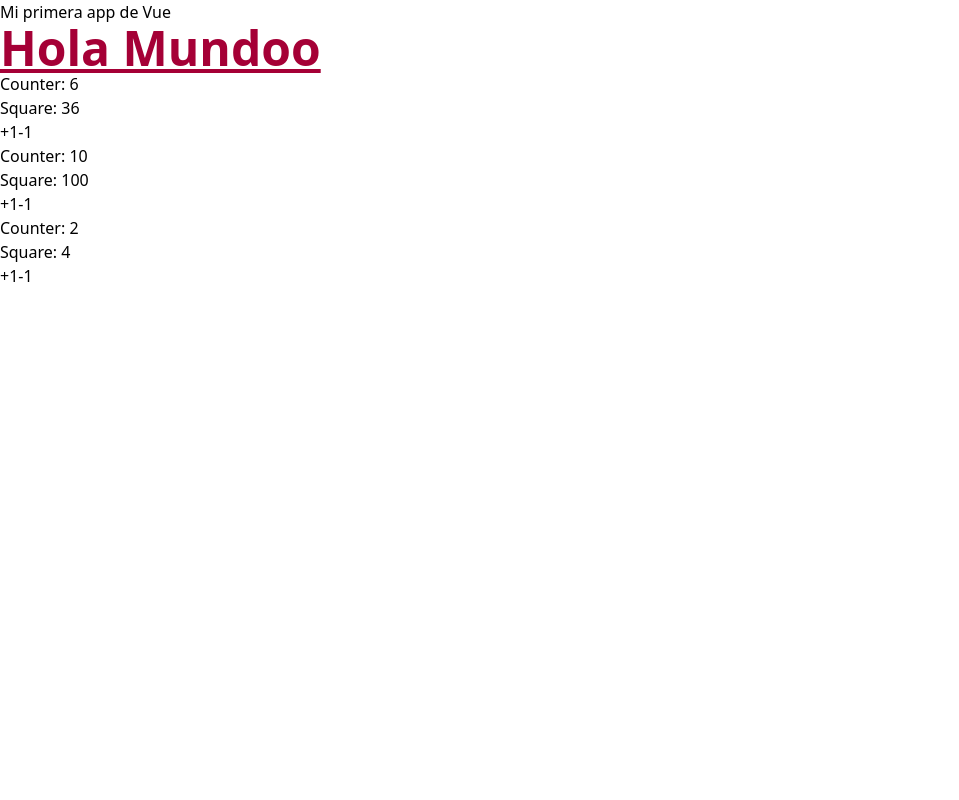
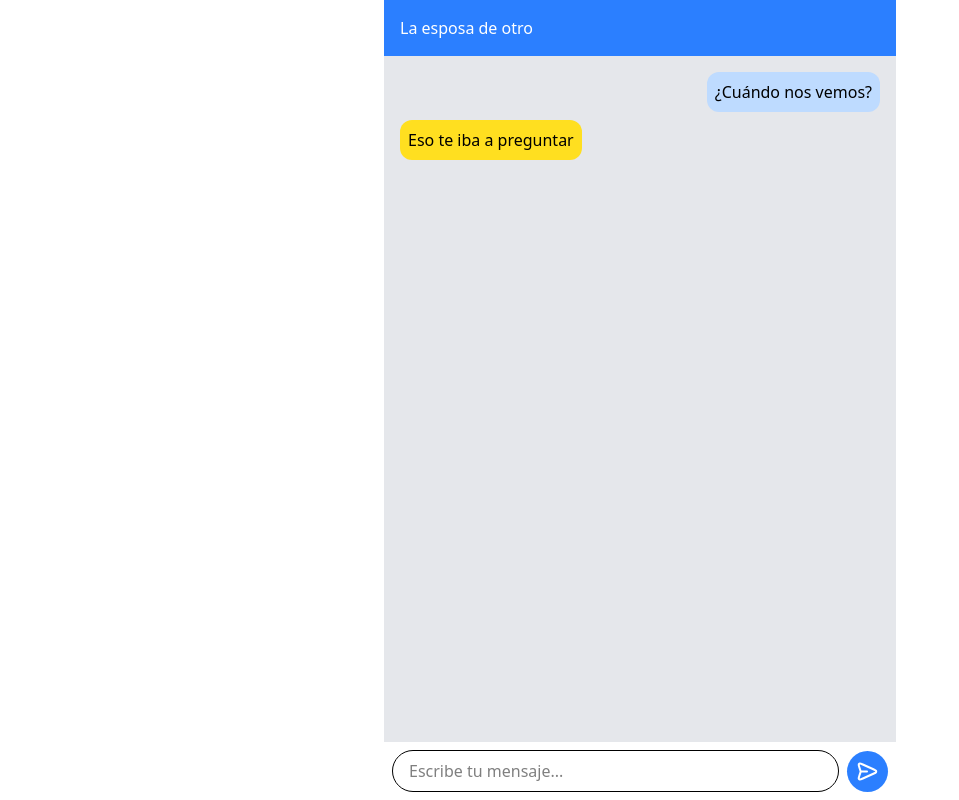
Before and after one commit to abertod/indecision-app, a Vue app: page / in a window 1280 px wide. Shown: the whole page, without its empty margins (0-959 px from the left). Built offline with nearby package versions, Linux system fonts and the light colour scheme.

Commit message:
pantalla de chat

```diff
--- a/src/App.vue
+++ b/src/App.vue
@@ -1,17 +1,21 @@
 <template>
+  <!--
   <h1>Mi primera app de Vue</h1>
+  <h1>Hola Mundo</h1>
+  <MeusNumerator :valorem="6" />
+  <MeusNumeratorScript :valorem="10" />
+  <MeusNumeratorScript2 :valorem="2" />
+  -->
 
-  <h1 class="text-5xl text-rose-800 font-bold underline">Hola Mundoo</h1>
-
-  <MeusNumerator :valorem="6" />
-
-  <MeusNumeratorScript :valorem="10" />
-
-  <MeusNumeratorScript2 :valorem="2" />
+  <IndecisionView />
 </template>
 
 <script lang="ts" setup>
+import IndecisionView from './view/IndecisionView.vue';
+
+/*
 import MeusNumerator from './components/MeusNumerator.vue';
 import MeusNumeratorScript from './components/MeusNumeratorScript.vue';
 import MeusNumeratorScript2 from './components/meus-numerator-script/MeusNumeratorScript2.vue';
+*/
 </script>
--- a/src/Components/MeusNumerator.vue
+++ b/src/Components/MeusNumerator.vue
@@ -9,15 +9,18 @@
 </template>
 
 <script lang="ts" setup>
-import { computed, ref } from 'vue';
+//import { computed, ref } from 'vue';
+import { useNumerator } from '@/composables/useNumerator';
 
 interface Props {
   valorem: number;
 }
+const props = defineProps<Props>();
+const { numerus, quadrataNumerus } = useNumerator(props.valorem);
 
-const props = defineProps<Props>();
-
+/*
 const numerus = ref(props.valorem);
 
 const quadrataNumerus = computed(() => numerus.value * numerus.value);
+*/
 </script>
--- /dev/null
+++ b/src/composables/useNumerator.ts
@@ -0,0 +1,12 @@
+import { computed, ref } from 'vue';
+
+export const useNumerator = (incipiensValorem: number = 10) => {
+  const numerus = ref(incipiensValorem);
+
+  const quadrataNumerus = computed(() => numerus.value * numerus.value);
+
+  return {
+    numerus,
+    quadrataNumerus,
+  };
+};
--- /dev/null
+++ b/src/view/IndecisionView.vue
@@ -0,0 +1,52 @@
+<template>
+  <div class="bg-gray-200 h-screen flex flex-col max-w-lg mx-auto">
+    <div class="bg-blue-500 p-4 text-white flex justify-between items-center">
+      <span>La esposa de otro</span>
+    </div>
+
+    <div class="p-4 flex-1 overflow-y-auto">
+      <div class="flex flex-col space-y-2">
+        <div class="flex justify-end">
+          <div class="bg-blue-200 text-black p-2 max-w-xs rounded-xl">¿Cuándo nos vemos?</div>
+        </div>
+
+        <div class="flex">
+          <div class="bg-yellow-300 text-black p-2 max-w-xs rounded-xl">Eso te iba a preguntar</div>
+        </div>
+      </div>
+    </div>
+
+    <div class="bg-white flex items-center p-2">
+      <input
+        type="text"
+        class="px-4 py-2 flex-1 border rounded-full focus:outline-none"
+        placeholder="Escribe tu mensaje..."
+      />
+
+      <button
+        class="bg-blue-500 text-white rounded-full p-2 ml-2 hover:bg-blue-600 focus:outline-none"
+      >
+        <svg
+          width="25px"
+          height="25px"
+          viewBox="0 0 24 24"
+          fill="none"
+          xmlns="http://www.w3.org/2000/svg"
+          stroke="#ffffff"
+        >
+          <g id="SVGRepo_bgCarrier" stroke-width="0"></g>
+          <g id="SVGRepo_tracerCarrier" stroke-linecap="round" stroke-linejoin="round"></g>
+          <g id="SVGRepo_iconCarrier">
+            <path
+              d="M11.5003 12H5.41872M5.24634 12.7972L4.24158 15.7986C3.69128 17.4424 3.41613 18.2643 3.61359 18.7704C3.78506 19.21 4.15335 19.5432 4.6078 19.6701C5.13111 19.8161 5.92151 19.4604 7.50231 18.7491L17.6367 14.1886C19.1797 13.4942 19.9512 13.1471 20.1896 12.6648C20.3968 12.2458 20.3968 11.7541 20.1896 11.3351C19.9512 10.8529 19.1797 10.5057 17.6367 9.81135L7.48483 5.24303C5.90879 4.53382 5.12078 4.17921 4.59799 4.32468C4.14397 4.45101 3.77572 4.78336 3.60365 5.22209C3.40551 5.72728 3.67772 6.54741 4.22215 8.18767L5.24829 11.2793C5.34179 11.561 5.38855 11.7019 5.407 11.8459C5.42338 11.9738 5.42321 12.1032 5.40651 12.231C5.38768 12.375 5.34057 12.5157 5.24634 12.7972Z"
+              stroke="#ffffff"
+              stroke-width="2"
+              stroke-linecap="round"
+              stroke-linejoin="round"
+            ></path>
+          </g>
+        </svg>
+      </button>
+    </div>
+  </div>
+</template>
```
